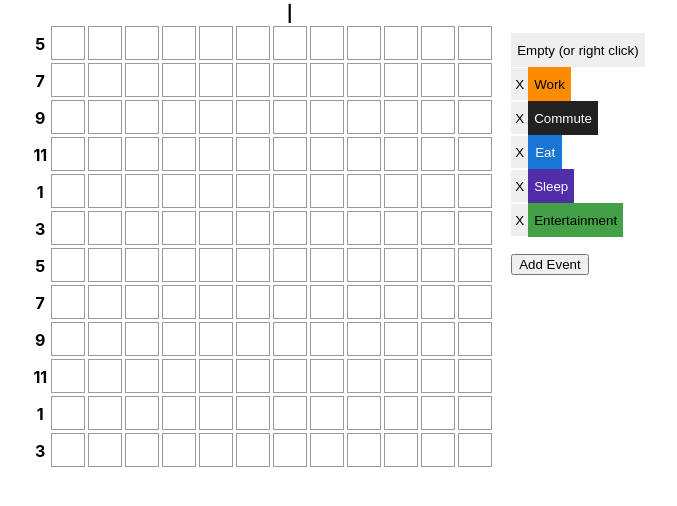
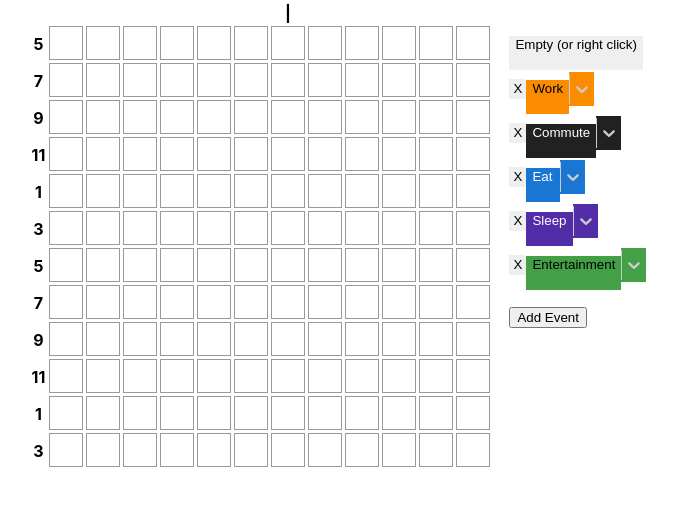
Before and after one commit to andyccliao/ten-minute-calendar, a React (Create React App) app: page / in a window 1280 px wide. Shown: the top 506 px of the page, without its empty margins (278-955 px from the left). Built offline with nearby package versions, Linux system fonts and the light colour scheme.

Commit message:
Tried adding react-select for color selection. Will not line up.

```diff
--- a/package.json
+++ b/package.json
@@ -4,9 +4,11 @@
   "version": "0.1.0",
   "private": true,
   "dependencies": {
+    "chroma-js": "^2.0.4",
     "react": "^16.8.6",
     "react-dom": "^16.8.6",
-    "react-scripts": "3.0.1"
+    "react-scripts": "3.0.1",
+    "react-select": "^3.0.4"
   },
   "scripts": {
     "start": "react-scripts start",
--- a/src/App.css
+++ b/src/App.css
@@ -26,19 +26,31 @@
   border: none;
   height: 34px;
   min-width: 34px;
+  display: inline-flex;
 }
 .colorMenuList {
   list-style-type: none;
   padding: 0px;
 }
-.deleteColor {
-  border-left: none;
+.colorMenuList li {
+  align-items: baseline;
+}
+  .deleteColor {
+  border: none;
+  /* border-left: none;
   border-right: none;
   border-top: 1px solid #ffffff;
-  border-bottom: 1px solid #ffffff;
+  border-bottom: 1px solid #ffffff; */
   width: 17px;
+  height: 20px;
+  padding: 0px;
+}
+.colorSelect {
   height: 34px;
-  padding: 0px;
+  width: 20px;
+}
+.colorOption {
+  background: transparent;
 }
 
 .Grid {
@@ -53,12 +65,3 @@
 .App-link {
   color: #61dafb;
 }
-
-@keyframes App-logo-spin {
-  from {
-    transform: rotate(0deg);
-  }
-  to {
-    transform: rotate(360deg);
-  }
-}
--- a/src/App.js
+++ b/src/App.js
@@ -1,25 +1,84 @@
 import React from 'react';
+import Select from 'react-select';
+import chroma from 'chroma-js';
 import './App.css';
 
 const rows = 12;
 const cols = 12;
 
 const colors = {
-  red:    {value: "#d32f2f", textColor: "white", name: "red"},
-  pink:   {value: "#c2185b", textColor: "white", name: "pink"},
-  violet: {value: "#7b1fa2", textColor: "white", name: "violet"},
-  purple: {value: "#512da8", textColor: "white", name: "purple"},
-  indigo: {value: "#303f9f", textColor: "white", name: "indigo"},
-  blue:   {value: "#1976d2", textColor: "white", name: "blue"},
-  sky:    {value: "#5eb8ff", textColor: "black", name: "sky"},
-  cyan:   {value: "#00acc1", textColor: "black", name: "cyan"},
-  green:  {value: "#43a047", textColor: "black", name: "green"},
-  gold:   {value: "#c0ca33", textColor: "black", name: "gold"},
-  yellow: {value: "#ffeb3b", textColor: "black", name: "yellow"},
-  orange: {value: "#fb8c00", textColor: "black", name: "orange"},
-  brown:  {value: "#6d4c41", textColor: "white", name: "brown"},
-  black:  {value: "#212121", textColor: "white", name: "black"},
+  red:    {value: "#d32f2f", textColor: "white", label: "red"},
+  pink:   {value: "#c2185b", textColor: "white", label: "pink"},
+  violet: {value: "#7b1fa2", textColor: "white", label: "violet"},
+  purple: {value: "#512da8", textColor: "white", label: "purple"},
+  indigo: {value: "#303f9f", textColor: "white", label: "indigo"},
+  blue:   {value: "#1976d2", textColor: "white", label: "blue"},
+  sky:    {value: "#5eb8ff", textColor: "black", label: "sky"},
+  cyan:   {value: "#00acc1", textColor: "black", label: "cyan"},
+  green:  {value: "#43a047", textColor: "black", label: "green"},
+  gold:   {value: "#c0ca33", textColor: "black", label: "gold"},
+  yellow: {value: "#ffeb3b", textColor: "black", label: "yellow"},
+  orange: {value: "#fb8c00", textColor: "black", label: "orange"},
+  brown:  {value: "#6d4c41", textColor: "white", label: "brown"},
+  black:  {value: "#212121", textColor: "white", label: "black"},
 };
+const colorStyles = {
+  control: (styles, state) => {
+    const data = state.getValue();
+    return {
+      ...styles,
+      backgroundColor: state.hasValue ? data[0].value : 'white',
+      border: "none",
+    }
+  },
+  option: (styles, { data, isDisabled, isFocused, isSelected }) => {
+    const color = chroma(data.value);
+    return {
+      ...styles,
+      fontSize: "0.75rem",
+      padding: "0px 5px",
+
+      backgroundColor: isDisabled
+        ? null
+        : isSelected
+        ? data.value
+        : isFocused
+        ? data.value
+        : "white",
+      color: isDisabled
+        ? '#ccc'
+        : isSelected
+        ? data.textColor
+        : isFocused
+        ? data.textColor
+        : data.value,
+      cursor: isDisabled ? 'not-allowed' : 'default',
+      borderRadius: isFocused
+        ? "10px"
+        : null,
+
+      ':active': {
+        ...styles[':active'],
+        backgroundColor: !isDisabled && (isSelected ? data.value : color.alpha(0.3).css()),
+      },
+    };
+  },
+  menu: (styles) => ({ ...styles, minWidth: "3em"}),
+  valueContainer: () => ({width: "0" }),
+  input: styles => ({ ...styles, display: "none"}),
+  placeholder: (styles, state) => ({ ...styles, display: "none" }),
+  singleValue: (styles) => ({ ...styles, display: "none" }),
+  container: (styles) => ({ ...styles, display: "inline-flex", top: "2.2px"}),
+};
+const theme = theme => ({
+  ...theme,
+  borderRadius: "0",
+  spacing: {
+    ...theme.spacing,
+    baseUnit: "1",
+    controlHeight: "34px",
+  }
+});
 
 class ColorLabel {
   constructor(color, label) {
@@ -129,6 +188,13 @@ class ColorMenu extends React.Component {
         >
           <span style={{"color" : colorLabel.color.textColor}}>{colorLabel.label}</span>
         </button>
+        <Select
+          options={Object.values(colors)}
+          styles={colorStyles}
+          defaultValue={colorLabel.color}
+          isSearchable={false}
+          theme={theme}
+        />
       </li>
     );
   }
```
Also changed, not shown: 1 other file (tests, documents, lock files or other folders).
